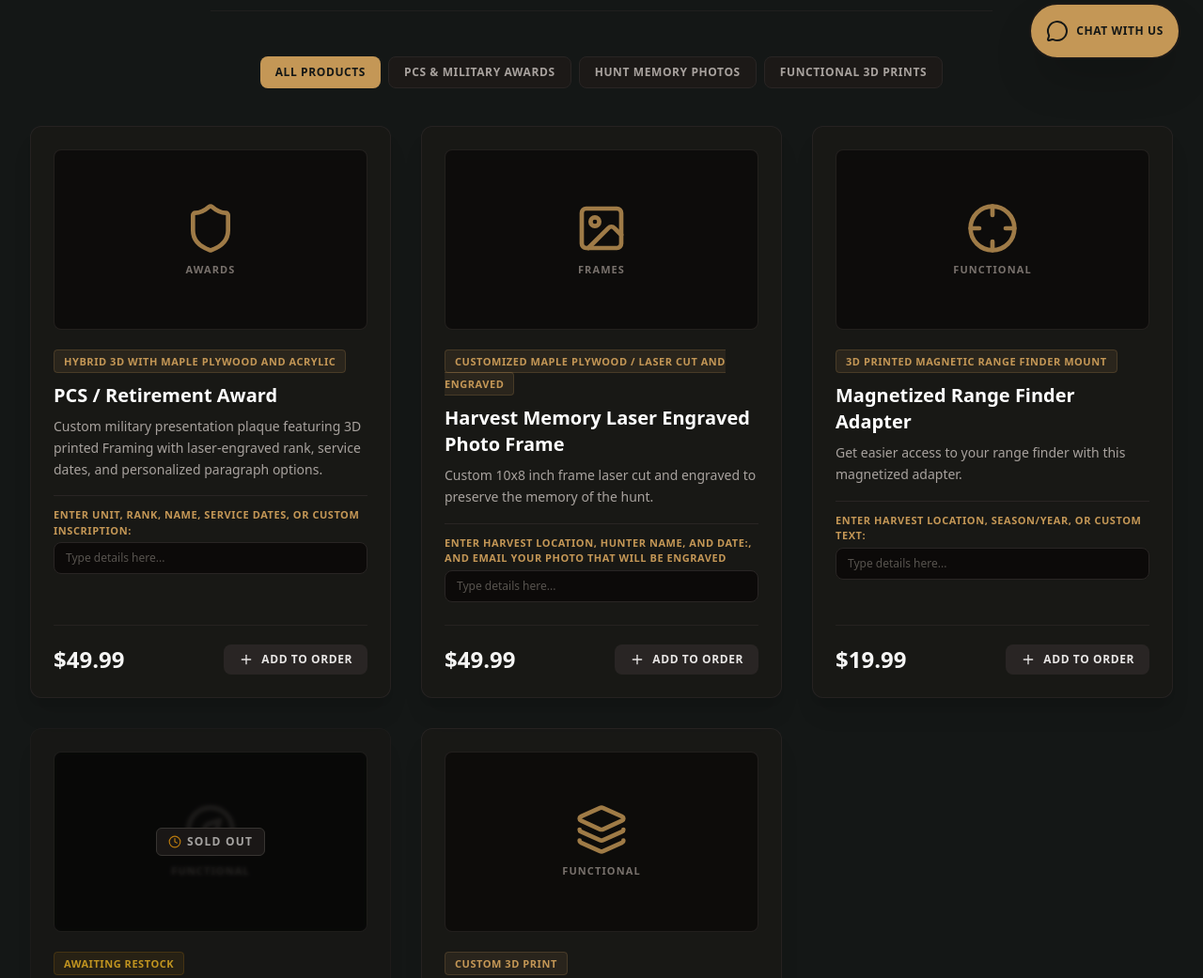
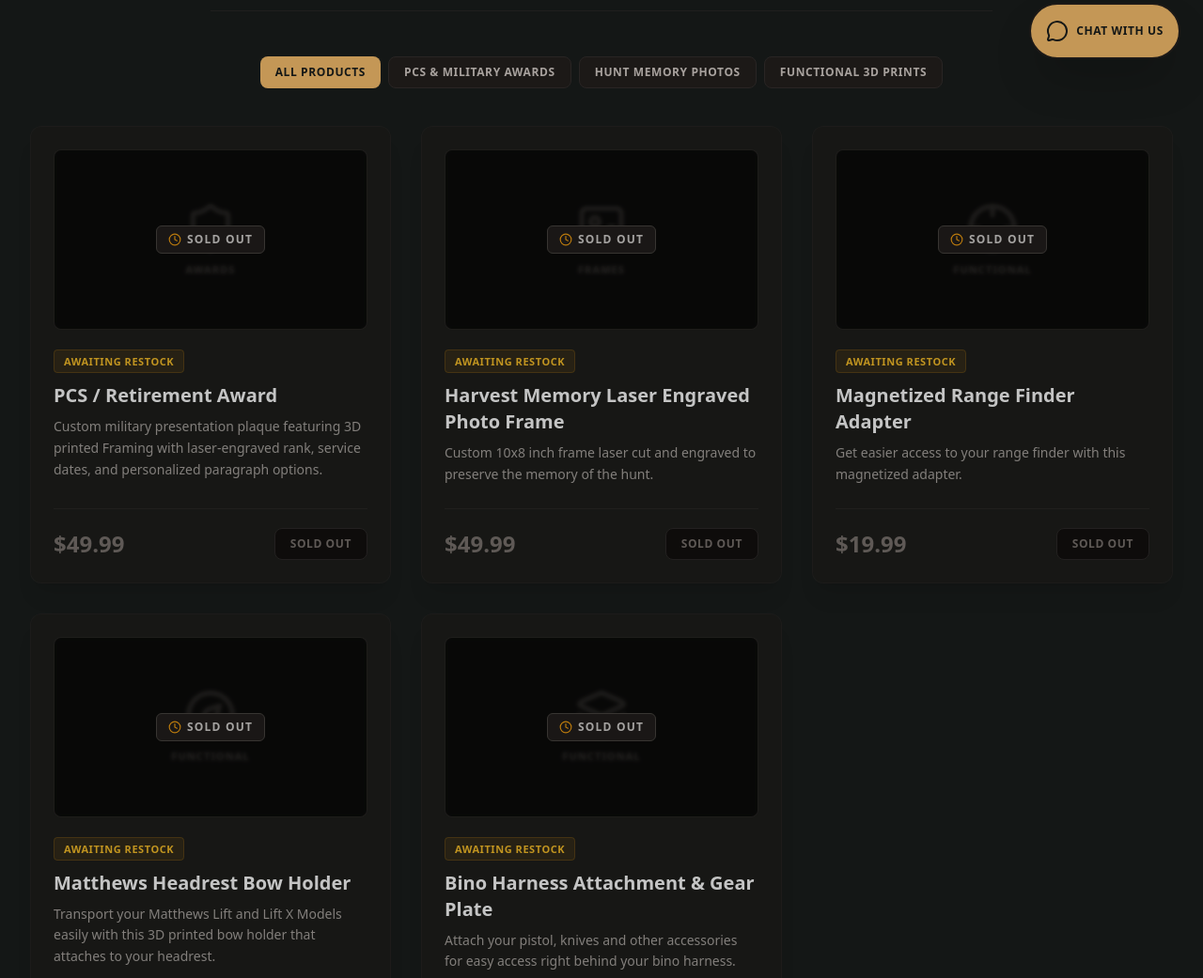
Before and after one commit to DCD26/deer-camp-designs, a website: page index.html in a window 1280 px wide. Shown: the part 713-1754 px from the top of the page at 94% size. Drawn offline with nearby package versions, Linux system fonts and the light colour scheme.

Commit message:
Updated product catalog

```diff
--- a/index.html
+++ b/index.html
@@ -259,7 +259,7 @@
         name: "PCS / Retirement Award",
         price: 49.99,
         badge: "Hybrid 3D with Maple Plywood and Acrylic",
-        soldOut: false, // <-- Change to true to mark sold out
+        soldOut: true, // <-- Change to true to mark sold out
         customizable: true,
         customPrompt: "Enter Unit, Rank, Name, Service Dates, or Custom Inscription:",
         description: "Custom military presentation plaque featuring 3D printed Framing with laser-engraved rank, service dates, and personalized paragraph options.",
@@ -271,7 +271,7 @@
         category: "frames",
         price: 49.99,
         badge: "Customized Maple Plywood / Laser Cut and Engraved",
-        soldOut: false, // <-- Change to true to mark sold out
+        soldOut: true, // <-- Change to true to mark sold out
         customizable: true,
         customPrompt: "Enter Harvest Location, Hunter Name, and Date:, and email your photo that will be engraved",
         description: "Custom 10x8 inch frame laser cut and engraved to preserve the memory of the hunt.",
@@ -283,7 +283,7 @@
         category: "functional",
         price: 19.99,
         badge: "3D Printed Magnetic Range Finder Mount",
-        soldOut: false, // <-- Change to true to mark sold out
+        soldOut: true, // <-- Change to true to mark sold out
         customizable: true,
         customPrompt: "Enter Harvest Location, Season/Year, or Custom Text:",
         description: "Get easier access to your range finder with this magnetized adapter.",
@@ -306,7 +306,7 @@
         category: "functional",
         price: 25.99,
         badge: "Custom 3D Print",
-        soldOut: false, // <-- Change to true to mark sold out
+        soldOut: true, // <-- Change to true to mark sold out
         customizable: false,
         description: "Attach your pistol, knives and other accessories for easy access right behind your bino harness.",
         icon: "layers"
```
